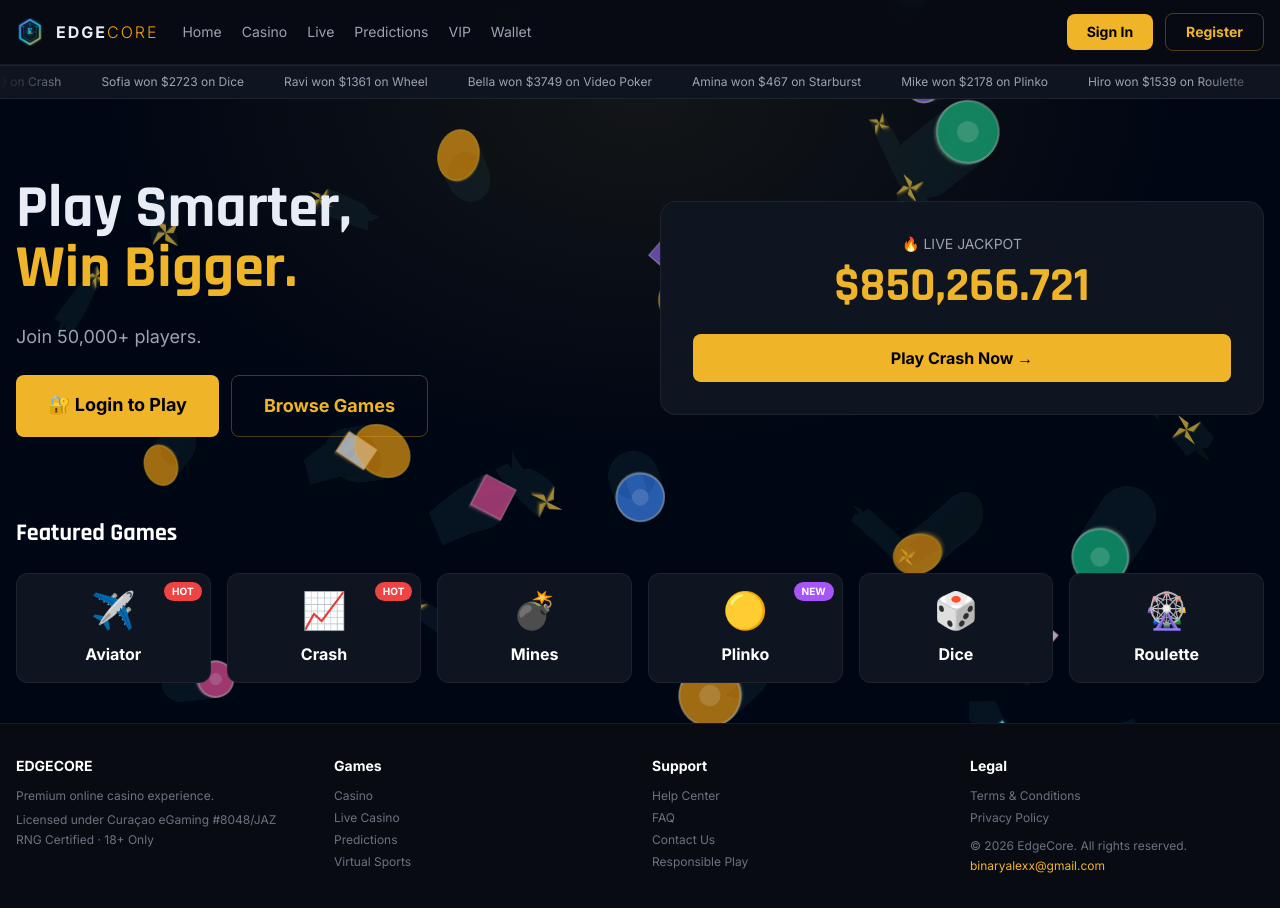
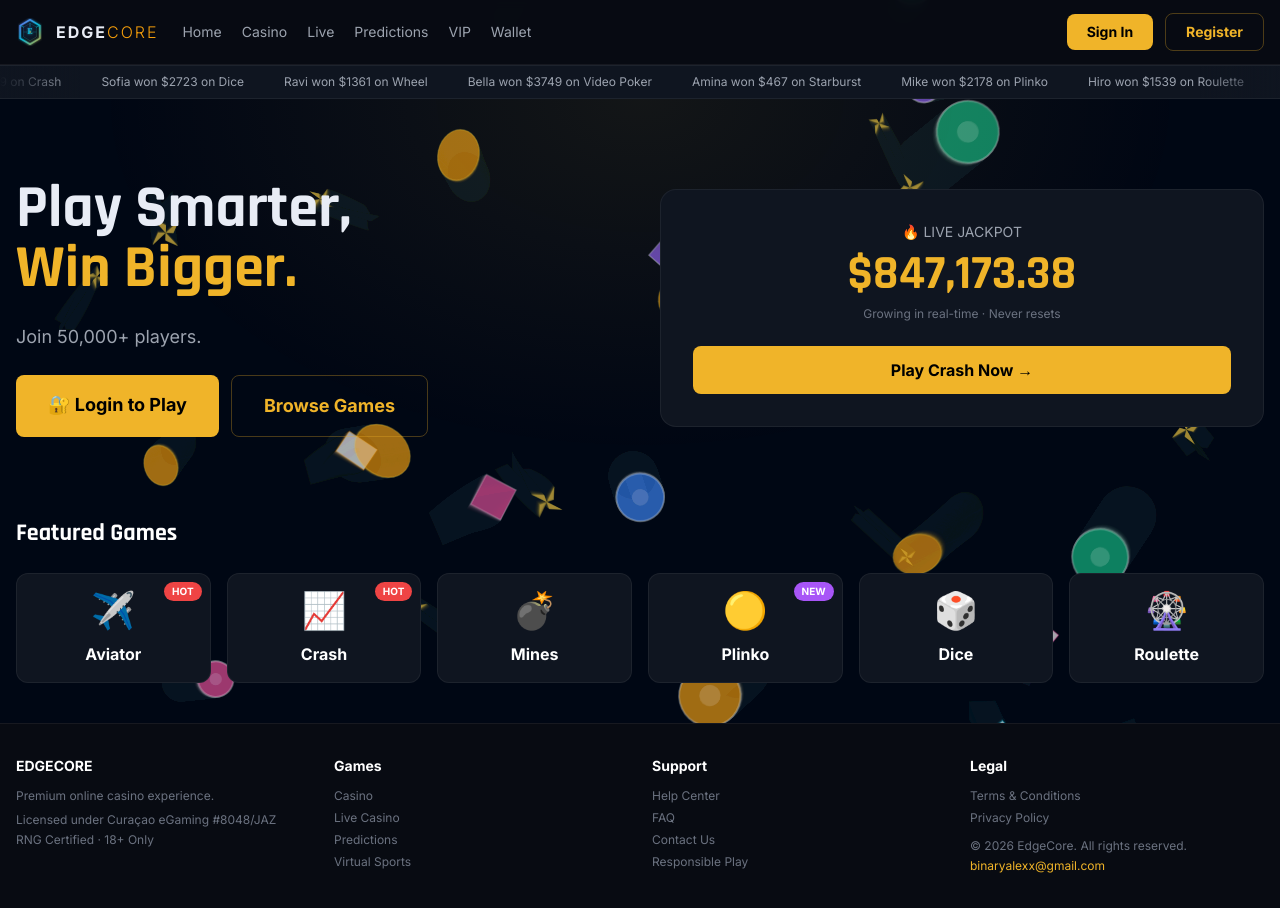
Before and after one commit to MRYUNZUHH/edgecore-systems, a Next.js app: page / in a window 1280 px wide. Built offline with nearby package versions, Linux system fonts and the light colour scheme.

Commit message:
Fix jackpot: persist in localStorage, never reset on refresh

```diff
--- a/src/app/page.tsx
+++ b/src/app/page.tsx
@@ -5,18 +5,41 @@ import { useBalance } from "@/lib/useBalance";
 import LiveFeed from "@/components/ui/LiveFeed";
 import MobileNav from "@/components/layout/MobileNav";
 
+const JACKPOT_KEY = "ec_jackpot";
+const BASE_JACKPOT = 847000;
+
 const games = [
-  {n:"Aviator",e:"✈️",h:"/casino/aviator",hot:true},{n:"Crash",e:"📈",h:"/casino/crash",hot:true},
-  {n:"Mines",e:"💣",h:"/casino/mines"},{n:"Plinko",e:"🟡",h:"/casino/plinko",new:true},
-  {n:"Dice",e:"🎲",h:"/casino/dice"},{n:"Roulette",e:"🎡",h:"/casino/roulette"},
+  {n:"Aviator",e:"✈️",h:"/casino/aviator",hot:true},
+  {n:"Crash",e:"📈",h:"/casino/crash",hot:true},
+  {n:"Mines",e:"💣",h:"/casino/mines"},
+  {n:"Plinko",e:"🟡",h:"/casino/plinko",new:true},
+  {n:"Dice",e:"🎲",h:"/casino/dice"},
+  {n:"Roulette",e:"🎡",h:"/casino/roulette"},
 ];
 
 export default function Home() {
   const { isLoggedIn, username } = useBalance();
-  const [jackpot, setJackpot] = useState(850000);
+  const [jackpot, setJackpot] = useState(BASE_JACKPOT);
 
   useEffect(() => {
-    const jp = setInterval(() => setJackpot(p => p + Math.random() * 100 + 50), 2000);
+    // Load persisted jackpot or initialize it
+    const stored = localStorage.getItem(JACKPOT_KEY);
+    if (stored) {
+      setJackpot(parseFloat(stored));
+    } else {
+      localStorage.setItem(JACKPOT_KEY, BASE_JACKPOT.toString());
+    }
+
+    // Slowly increment the jackpot every 2 seconds
+    const jp = setInterval(() => {
+      setJackpot(prev => {
+        const increment = Math.random() * 80 + 20;
+        const next = prev + increment;
+        localStorage.setItem(JACKPOT_KEY, next.toString());
+        return next;
+      });
+    }, 2000);
+
     return () => clearInterval(jp);
   }, []);
 
@@ -36,7 +59,8 @@ export default function Home() {
             </div>
             <div className="bg-[#0f1520] border border-[#ffffff0f] rounded-2xl p-8 text-center">
               <p className="text-sm text-gray-400 mb-2">🔥 LIVE JACKPOT</p>
-              <p className="font-heading text-5xl font-bold text-[#f0b429]">${jackpot.toLocaleString()}</p>
+              <p className="font-heading text-5xl font-bold text-[#f0b429] transition-all">${jackpot.toLocaleString('en-US', {maximumFractionDigits:2})}</p>
+              <p className="text-xs text-gray-500 mt-2">Growing in real-time · Never resets</p>
               <Link href="/casino/crash" className="bg-[#f0b429] text-black font-bold w-full mt-6 py-3 rounded-lg no-underline block">Play Crash Now →</Link>
             </div>
           </div>
```
